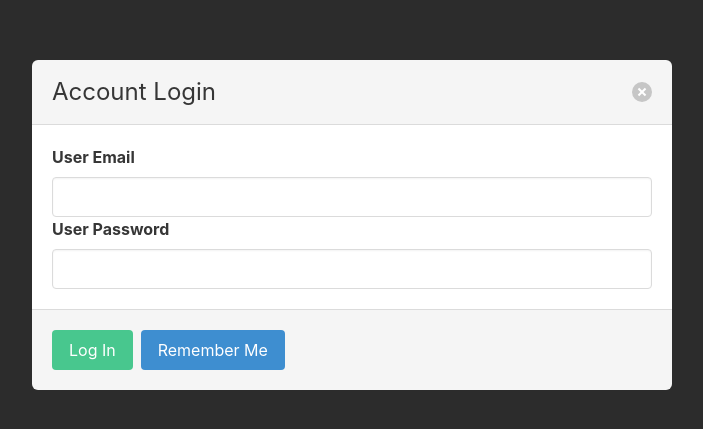
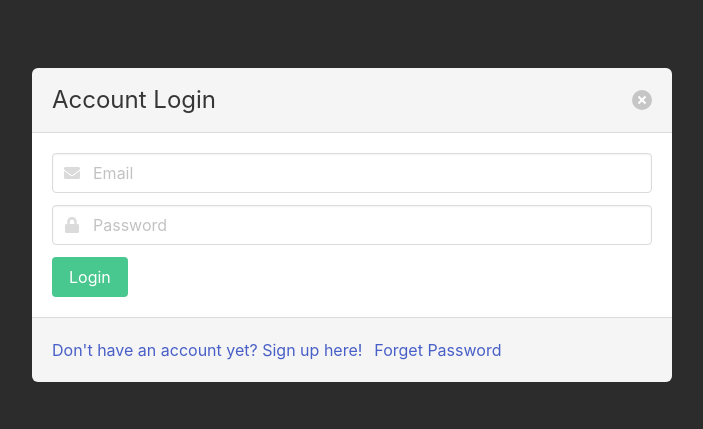
Before and after one commit to dannyjavi/cabify-frontend, a Vue app: page /login in a window 1280 px wide. Shown: the part 175-604 px from the top of the page, without its empty margins (288-991 px from the left). Built offline with nearby package versions, Linux system fonts and the light colour scheme.

Commit message:
prueba de mapa

```diff
--- a/public/index.html
+++ b/public/index.html
@@ -6,8 +6,16 @@
     <meta name="viewport" content="width=device-width,initial-scale=1.0">
     <link rel="icon" href="<%= BASE_URL %>favicon.ico">
     <title><%= htmlWebpackPlugin.options.title %></title>
+    <!-- Bulma -->
     <script defer src="https://use.fontawesome.com/releases/v5.14.0/js/all.js"></script>
     <link rel="stylesheet" href="https://cdn.jsdelivr.net/npm/bulma@0.9.1/css/bulma.min.css">
+    <!-- Leaflet -->
+    <link rel="stylesheet" href="https://unpkg.com/leaflet@1.7.1/dist/leaflet.css"
+      integrity="sha512-xodZBNTC5n17Xt2atTPuE1HxjVMSvLVW9ocqUKLsCC5CXdbqCmblAshOMAS6/keqq/sMZMZ19scR4PsZChSR7A=="
+      crossorigin=""/>
+     <script src="https://unpkg.com/leaflet@1.7.1/dist/leaflet.js"
+      integrity="sha512-XQoYMqMTK8LvdxXYG3nZ448hOEQiglfqkJs1NOQV44cWnUrBc8PkAOcXy20w0vlaXaVUearIOBhiXZ5V3ynxwA=="
+      crossorigin=""></script>
   </head>
   <body>
     <noscript>
--- /dev/null
+++ b/src/components/Map.vue
@@ -0,0 +1,26 @@
+<template>
+  <div class="container mt-6">
+    <div id="mapid"></div>
+  </div>
+</template>
+
+<script>
+export default {
+  name: 'Map',
+  mounted() {
+    var mymap = L.map('mapid').setView([36.72, -4.42], 15);
+  	L.tileLayer('https://api.mapbox.com/styles/v1/{id}/tiles/{z}/{x}/{y}?access_token=pk.eyJ1IjoibWFwYm94IiwiYSI6ImNpejY4NXVycTA2emYycXBndHRqcmZ3N3gifQ.rJcFIG214AriISLbB6B5aw', {
+    minZoom: 14,
+		maxZoom: 16,
+		id: 'mapbox/streets-v11',
+		tileSize: 512,
+		zoomOffset: -1
+  }).addTo(mymap);
+  var marker = L.marker([36.72, -4.42]).addTo(mymap)
+  }
+}
+</script>
+
+<style>
+  #mapid { height: 80vh; border: 4px black solid;}
+</style>
--- a/src/pages/HomePage.vue
+++ b/src/pages/HomePage.vue
@@ -1,13 +1,15 @@
 <template>
   <div>
-
+    <Map />
   </div>
 </template>
 
 <script>
+import Map from '../components/Map'
 export default {
-  name: 'HomePage'
-}
+  name: "HomePage",
+  components: { Map }
+};
 </script>
 
 <style>
--- a/src/pages/LoginPage.vue
+++ b/src/pages/LoginPage.vue
@@ -1,4 +1,5 @@
 <template>
+  <div>
     <div class="modal is-active">
       <div class="modal-background"></div>
       <div class="modal-card">
@@ -7,25 +8,46 @@
           <button class="delete" aria-label="close"></button>
         </header>
         <section class="modal-card-body">
-      <label class="label">User Email</label>
-      <input class="input" type="email">
-      <label class="label">User Password</label>
-      <input class="input" type="text">
+          <div class="field">
+            <p class="control has-icons-left has-icons-right">
+              <input class="input" type="email" placeholder="Email" />
+              <span class="icon is-small is-left">
+                <i class="fas fa-envelope"></i>
+              </span>
+            </p>
+          </div>
+          <div class="field">
+            <p class="control has-icons-left">
+              <input class="input" type="password" placeholder="Password" />
+              <span class="icon is-small is-left">
+                <i class="fas fa-lock"></i>
+              </span>
+            </p>
+          </div>
+          <div class="field">
+            <p class="control">
+              <button class="button is-success">Login</button>
+            </p>
+          </div>
         </section>
         <footer class="modal-card-foot">
-      <button class="button is-success">Log In</button>
-      <button class="button is-info">Remember Me</button>
+          <div class="field is-grouped">
+            <p class="control">
+              <a>Don't have an account yet? Sign up here!</a>
+            </p>
+            <p class="control">
+              <a>Forget Password</a>
+            </p>
+          </div>
         </footer>
+      </div>
     </div>
   </div>
 </template>
 
 <script>
-export default {
-
-}
+export default {};
 </script>
 
 <style>
-
 </style>
```
Also changed, not shown: src/router/index.js (+2 -10 lines). Lines whose indentation alone changed are shown as unchanged.
